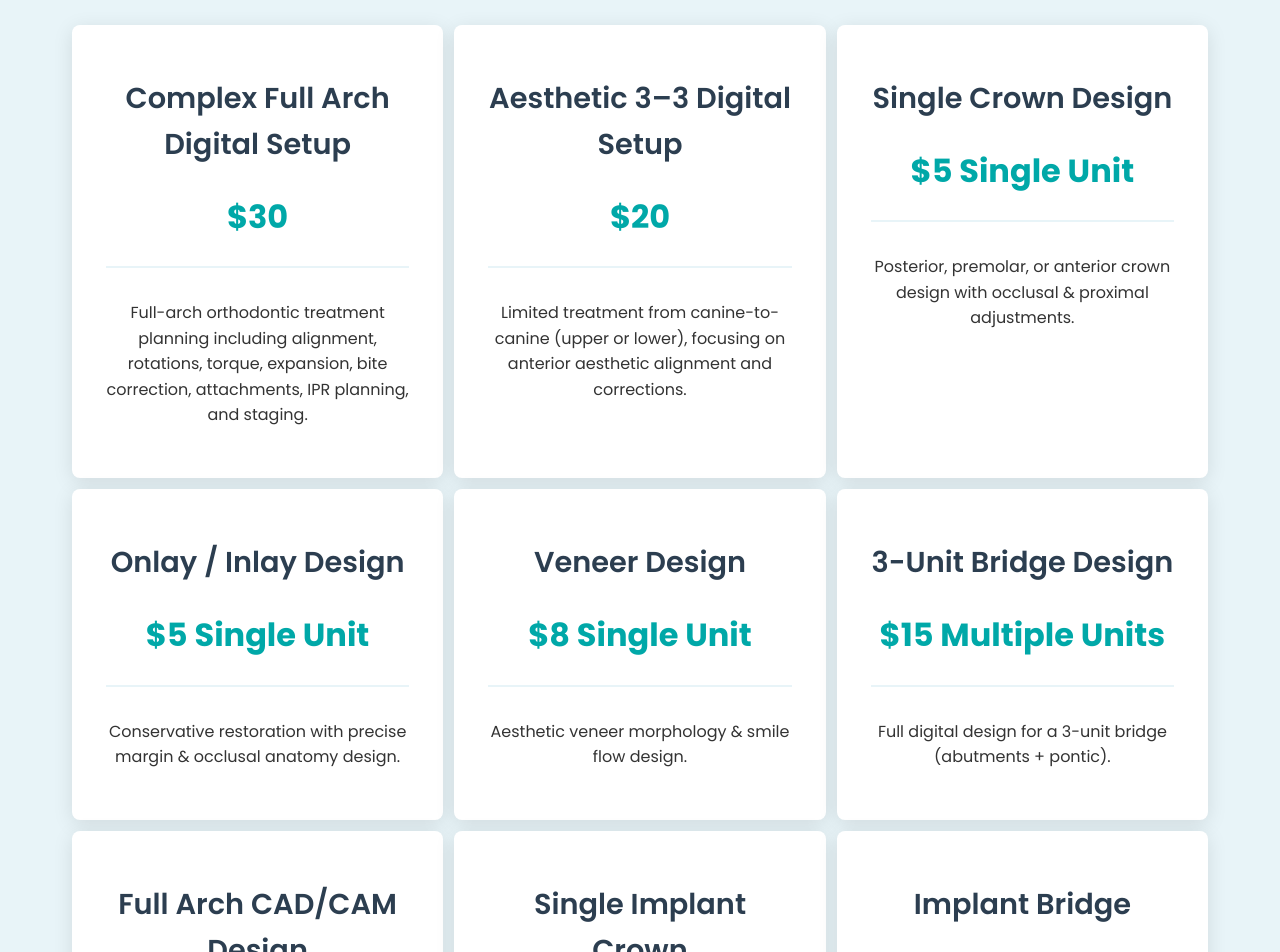
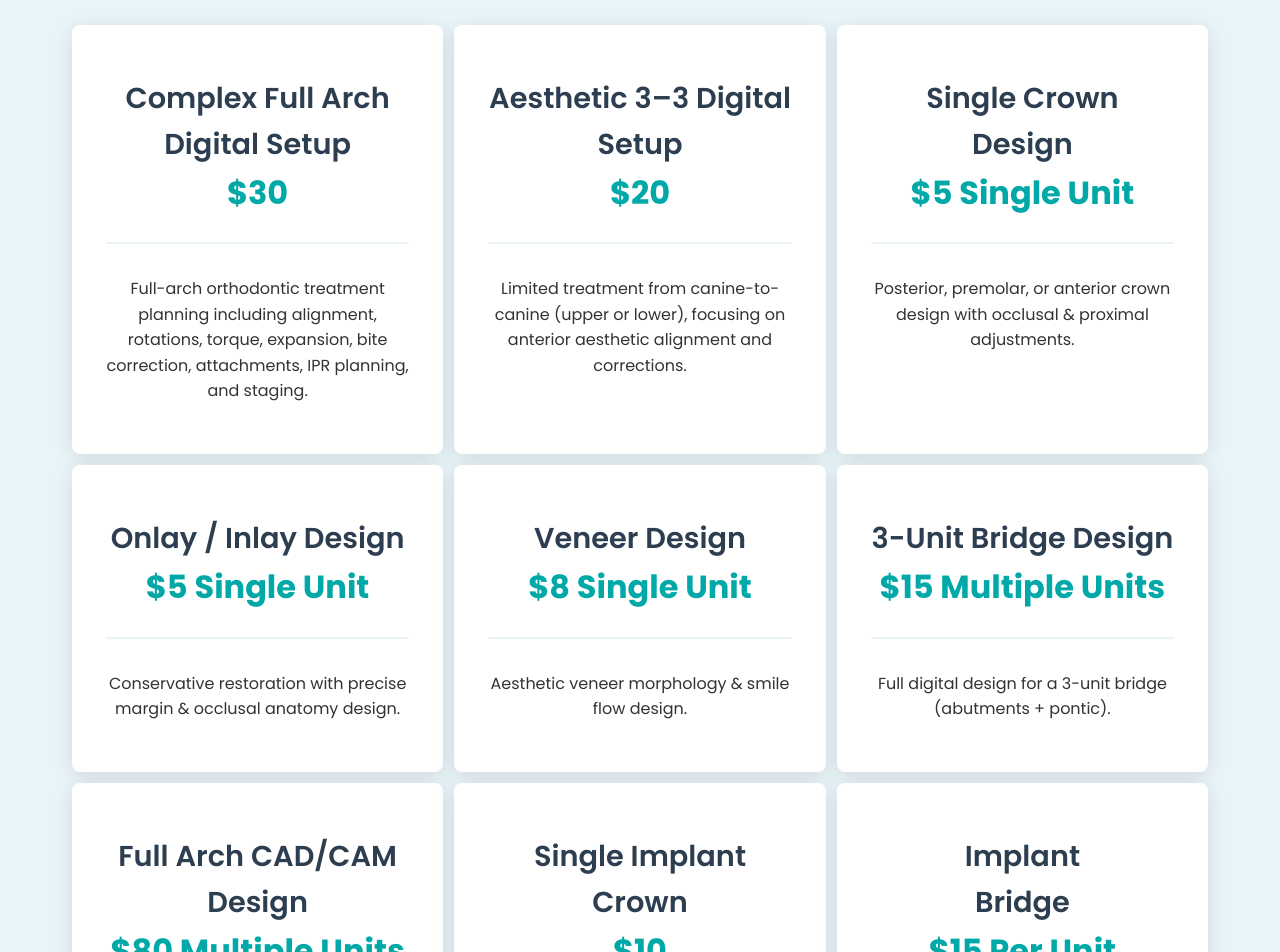
Before and after one commit to MrAbidRajpoot/dentisol-frontend, a React (Create React App) app: page /pricing in a window 1280 px wide. Shown: the part 260-1212 px from the top of the page. Built offline with nearby package versions, Linux system fonts and the light colour scheme.

Commit message:
fixed pricing spaces

```diff
--- a/src/App.css
+++ b/src/App.css
@@ -923,6 +923,13 @@ body {
   margin-bottom: 1.5rem;
 }
 
+.pricing-card h4 {
+  font-size: 1.8rem;
+  font-weight: 600;
+  color: var(--secondary-color);
+  margin-top: -1.5rem;
+}
+
 .pricing-price {
   font-size: 2rem;
   font-weight: 700;
--- a/src/components/Pricing.js
+++ b/src/components/Pricing.js
@@ -19,7 +19,8 @@ const Pricing = () => {
 
     },
     {
-      title: "Single Crown Design",
+      title: "Single Crown ",
+      subTitle: "Design",
       price: "$5 Single Unit",
       description: "Posterior, premolar, or anterior crown design with occlusal & proximal adjustments.",
 
@@ -55,7 +56,8 @@ const Pricing = () => {
 
     },
       {
-      title: "Implant Bridge",
+      title: "Implant ",
+      subTitle: "Bridge",
       price: "$15 Per Unit",
       description: "Multi-implant restoration with precise path-of-insertion & occlusion.",
 
@@ -73,6 +75,7 @@ const Pricing = () => {
           {pricingPlans.map((plan, index) => (
             <div key={index} className="pricing-card">
               <h3>{plan.title}</h3>
+              <h4>{plan?.subTitle}</h4>
               <div className="pricing-price">{plan.price}</div>
 
 
```
